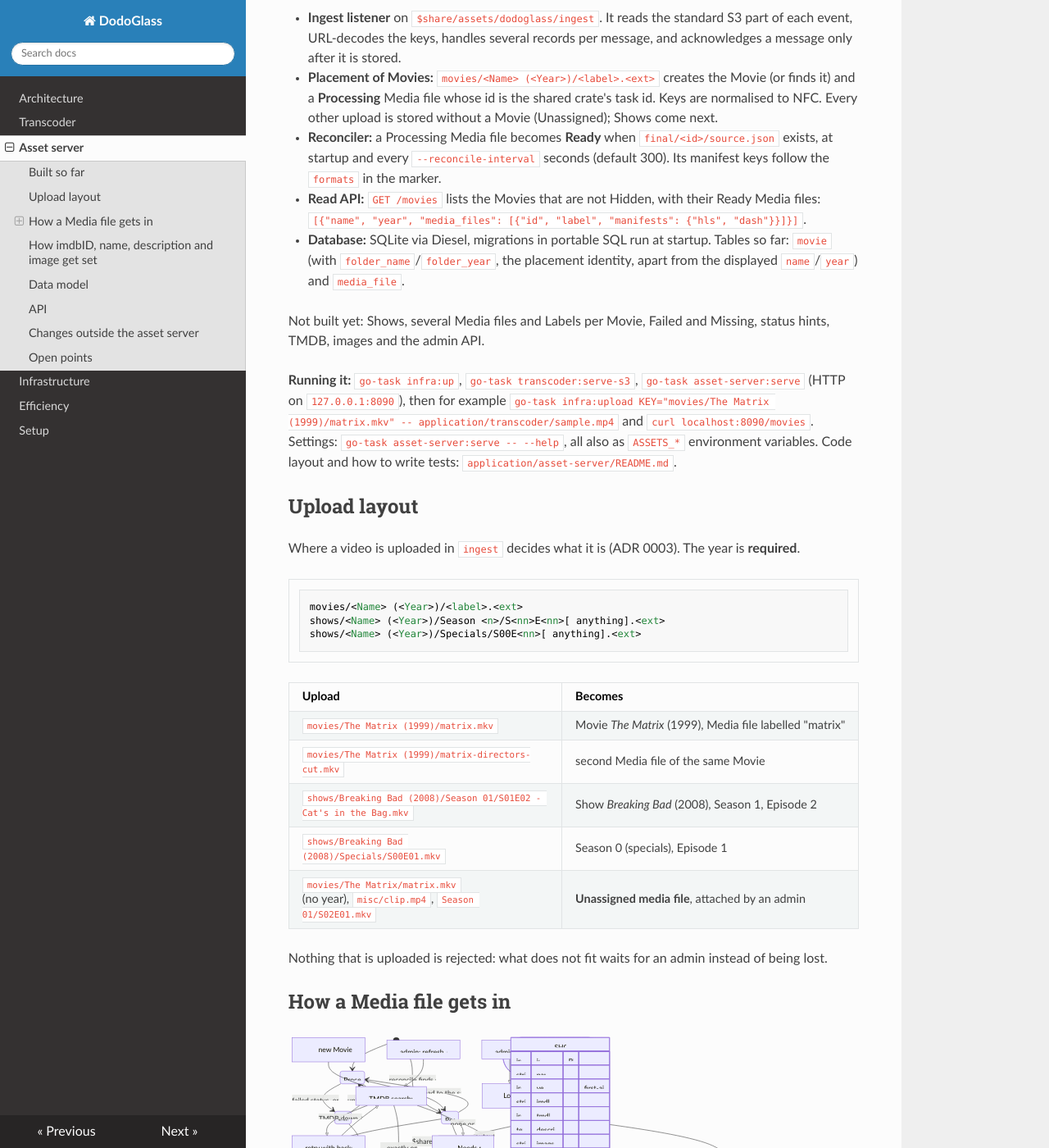
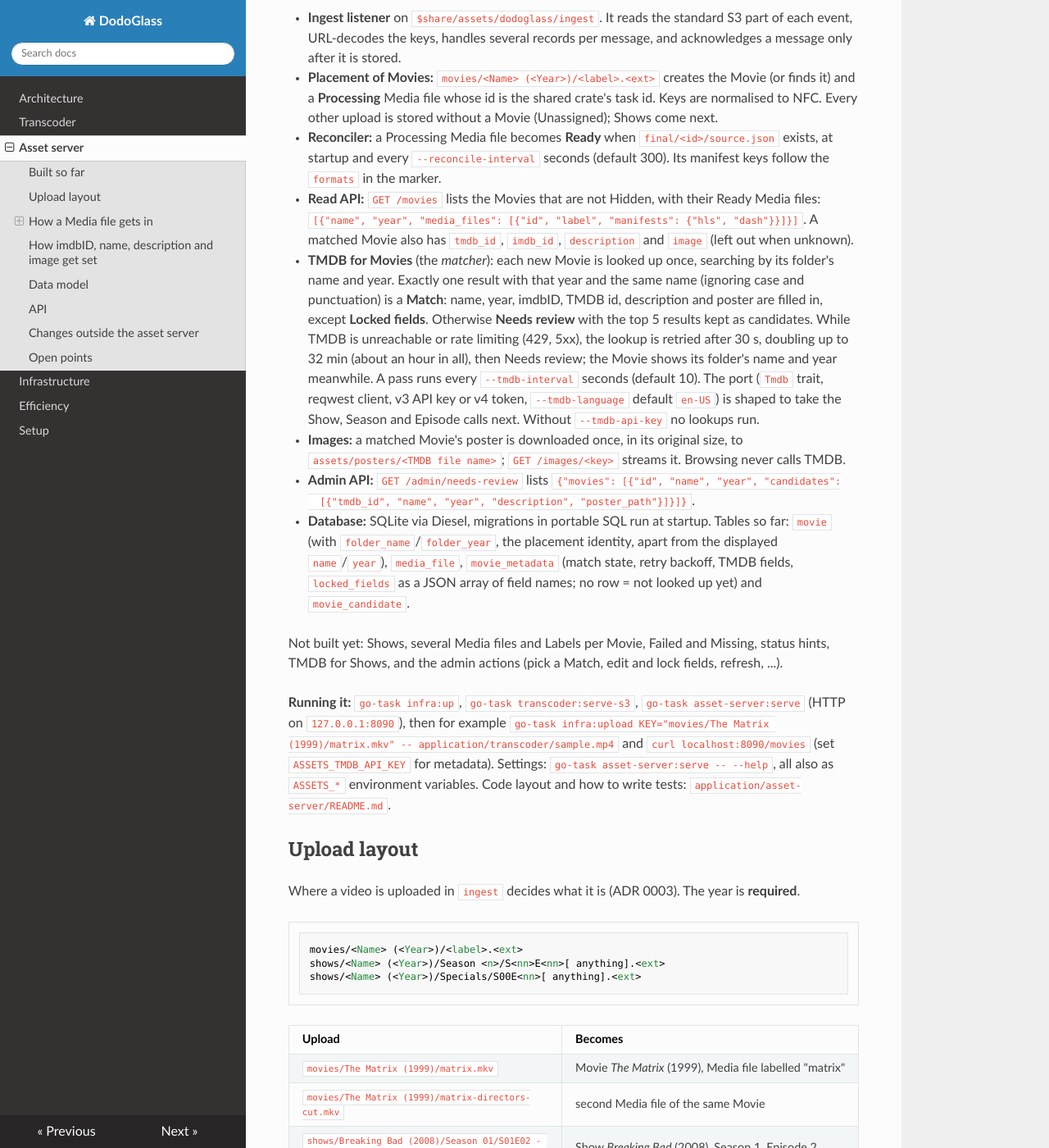
Before and after one commit to Domeimeie/DodoGlass, an MkDocs documentation site: the page built from docs/architecture/asset-server.md, in a window 1280 px wide and 1400 px high, scrolled down 713 px. Shown: the whole window at 82% size. Built offline with MkDocs 1.6.1, drawn with Linux system fonts in a browser that asks for light colours; nearby versions of some CDN libraries.

Commit message:
Document TMDB matching, images and the Needs review list
Co-Authored-By: Claude Opus 5.5 <noreply@anthropic.com>

```diff
--- a/docs/architecture/asset-server.md
+++ b/docs/architecture/asset-server.md
@@ -32,18 +32,33 @@ The tracer bullet: a Movie upload becomes listable.
   startup and every `--reconcile-interval` seconds (default 300). Its manifest keys follow the
   `formats` in the marker.
 - **Read API:** `GET /movies` lists the Movies that are not Hidden, with their Ready Media files:
-  `[{"name", "year", "media_files": [{"id", "label", "manifests": {"hls", "dash"}}]}]`.
+  `[{"name", "year", "media_files": [{"id", "label", "manifests": {"hls", "dash"}}]}]`. A matched
+  Movie also has `tmdb_id`, `imdb_id`, `description` and `image` (left out when unknown).
+- **TMDB for Movies** (the *matcher*): each new Movie is looked up once, searching by its folder's
+  name and year. Exactly one result with that year and the same name (ignoring case and punctuation)
+  is a **Match**: name, year, imdbID, TMDB id, description and poster are filled in, except
+  **Locked fields**. Otherwise **Needs review** with the top 5 results kept as candidates. While TMDB
+  is unreachable or rate limiting (429, 5xx), the lookup is retried after 30 s, doubling up to 32 min
+  (about an hour in all), then Needs review; the Movie shows its folder's name and year meanwhile. A
+  pass runs every `--tmdb-interval` seconds (default 10). The port (`Tmdb` trait, reqwest client, v3
+  API key or v4 token, `--tmdb-language` default `en-US`) is shaped to take the Show, Season and
+  Episode calls next. Without `--tmdb-api-key` no lookups run.
+- **Images:** a matched Movie's poster is downloaded once, in its original size, to
+  `assets/posters/<TMDB file name>`; `GET /images/<key>` streams it. Browsing never calls TMDB.
+- **Admin API:** `GET /admin/needs-review` lists `{"movies": [{"id", "name", "year", "candidates":
+  [{"tmdb_id", "name", "year", "description", "poster_path"}]}]}`.
 - **Database:** SQLite via Diesel, migrations in portable SQL run at startup. Tables so far: `movie`
-  (with `folder_name`/`folder_year`, the placement identity, apart from the displayed `name`/`year`)
-  and `media_file`.
+  (with `folder_name`/`folder_year`, the placement identity, apart from the displayed `name`/`year`),
+  `media_file`, `movie_metadata` (match state, retry backoff, TMDB fields, `locked_fields` as a JSON
+  array of field names; no row = not looked up yet) and `movie_candidate`.
 
 Not built yet: Shows, several Media files and Labels per Movie, Failed and Missing, status hints,
-TMDB, images and the admin API.
+TMDB for Shows, and the admin actions (pick a Match, edit and lock fields, refresh, ...).
 
 **Running it:** `go-task infra:up`, `go-task transcoder:serve-s3`, `go-task asset-server:serve`
 (HTTP on `127.0.0.1:8090`), then for example
 `go-task infra:upload KEY="movies/The Matrix (1999)/matrix.mkv" -- application/transcoder/sample.mp4`
-and `curl localhost:8090/movies`. Settings: `go-task asset-server:serve -- --help`, all also as
+and `curl localhost:8090/movies` (set `ASSETS_TMDB_API_KEY` for metadata). Settings: `go-task asset-server:serve -- --help`, all also as
 `ASSETS_*` environment variables. Code layout and how to write tests:
 `application/asset-server/README.md`.
 
```
Also changed, not shown: application/asset-server/README.md.
